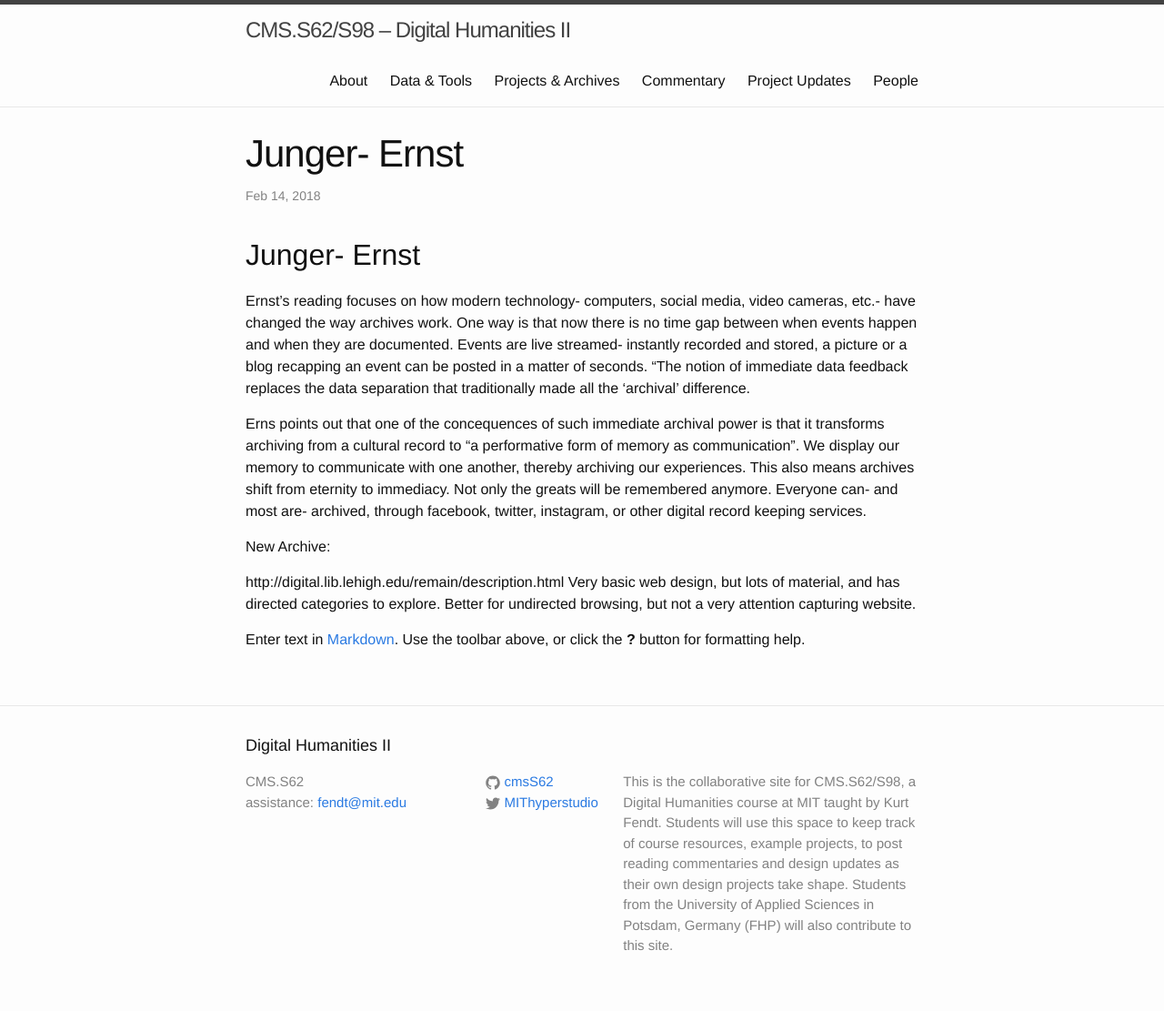
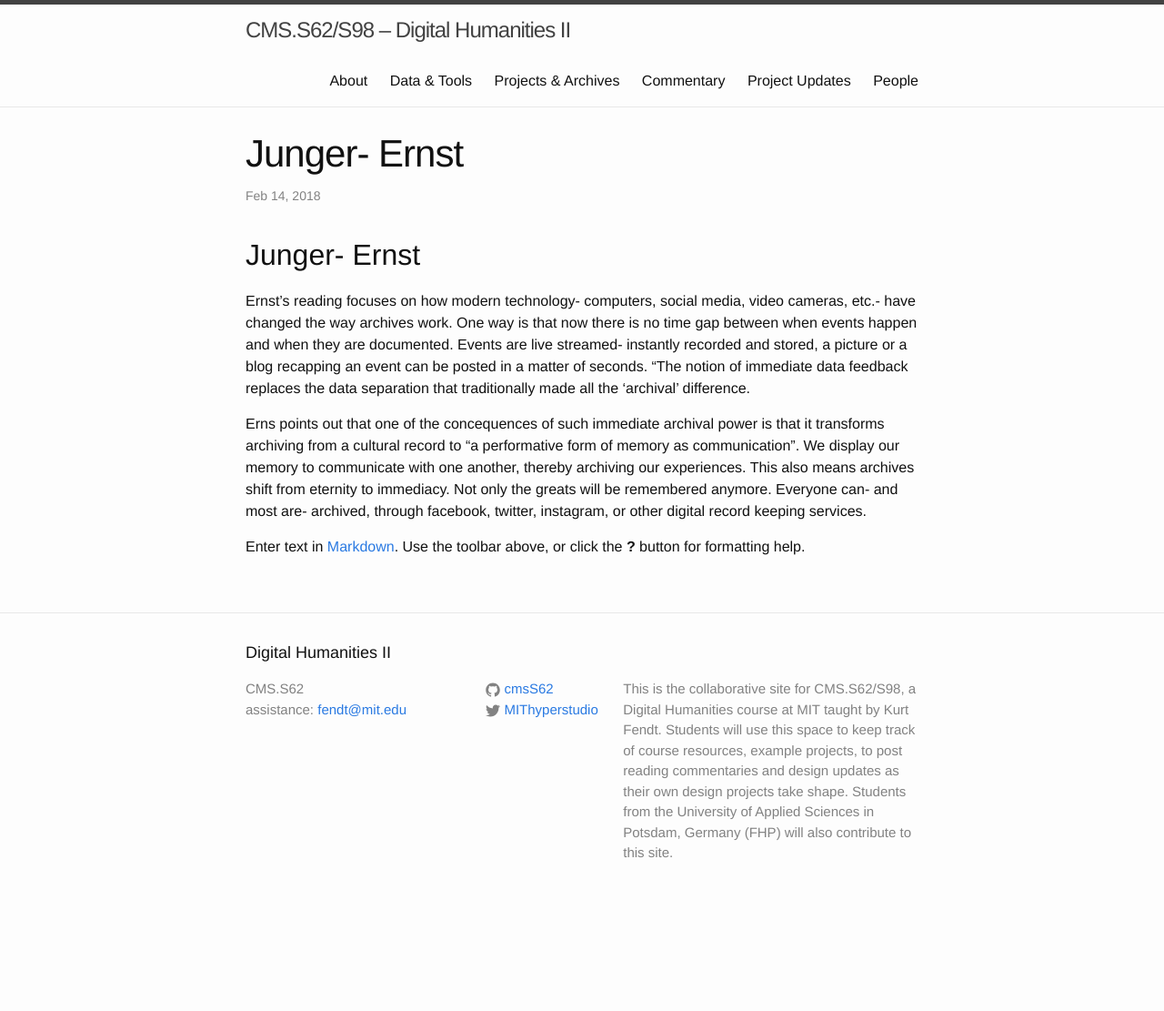
Before and after one commit to cmsS62/Spring-2018, a Jekyll site: the page built from _posts/2018-02-14-junger-ernst.md, in a window 1280 px wide. Shown: the whole page at 91% size. Built offline with Jekyll 4.4.1, drawn with Linux system fonts in a browser that asks for light colours; after the commit the page ends 1009 px from its top, so only the background shows below that.

Commit message:
Update 2018-02-14-junger-ernst.md

```diff
--- a/_posts/2018-02-14-junger-ernst.md
+++ b/_posts/2018-02-14-junger-ernst.md
@@ -11,10 +11,6 @@ Ernst's reading focuses on how modern technology- computers, social media, video
 Erns points out that one of the concequences of such immediate archival power is that it transforms archiving from a cultural record to "a performative form of memory as communication". We display our memory to communicate with one another, thereby archiving our experiences. This also means archives shift from eternity to immediacy. Not only the greats will be remembered anymore. Everyone can- and most are- archived, through facebook, twitter, instagram, or other digital record keeping services.
 
 
-New Archive:
-
-http://digital.lib.lehigh.edu/remain/description.html
-Very basic web design, but lots of material, and has directed categories to explore. Better for undirected browsing, but not a very attention capturing website.
 
 
 Enter text in [Markdown](http://daringfireball.net/projects/markdown/). Use the toolbar above, or click the **?** button for formatting help.
```
